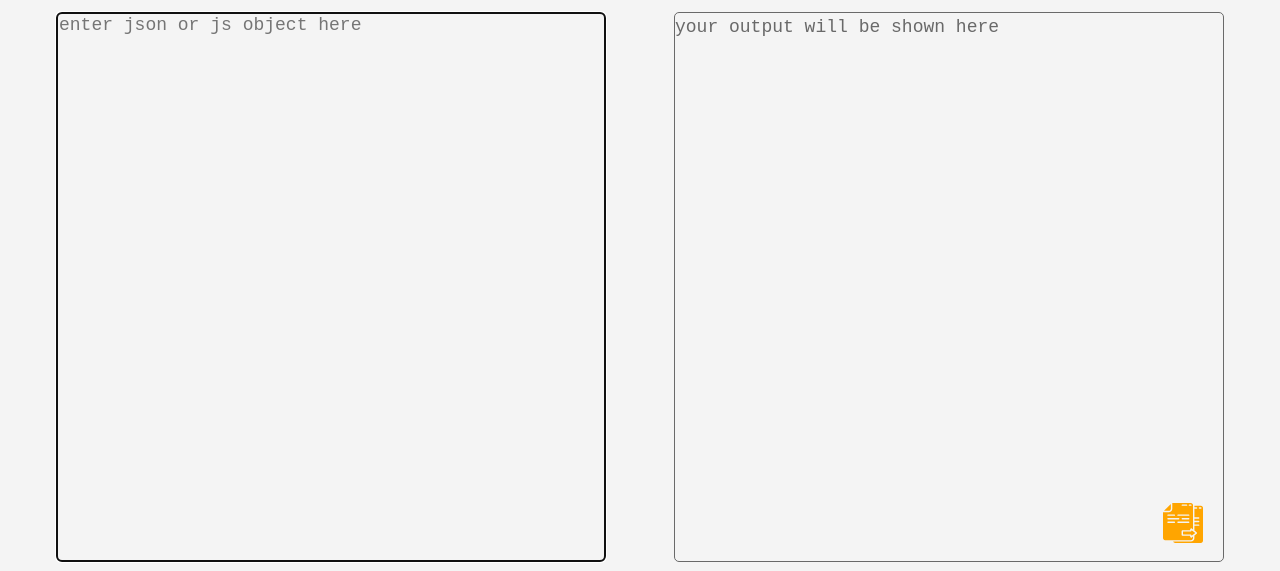
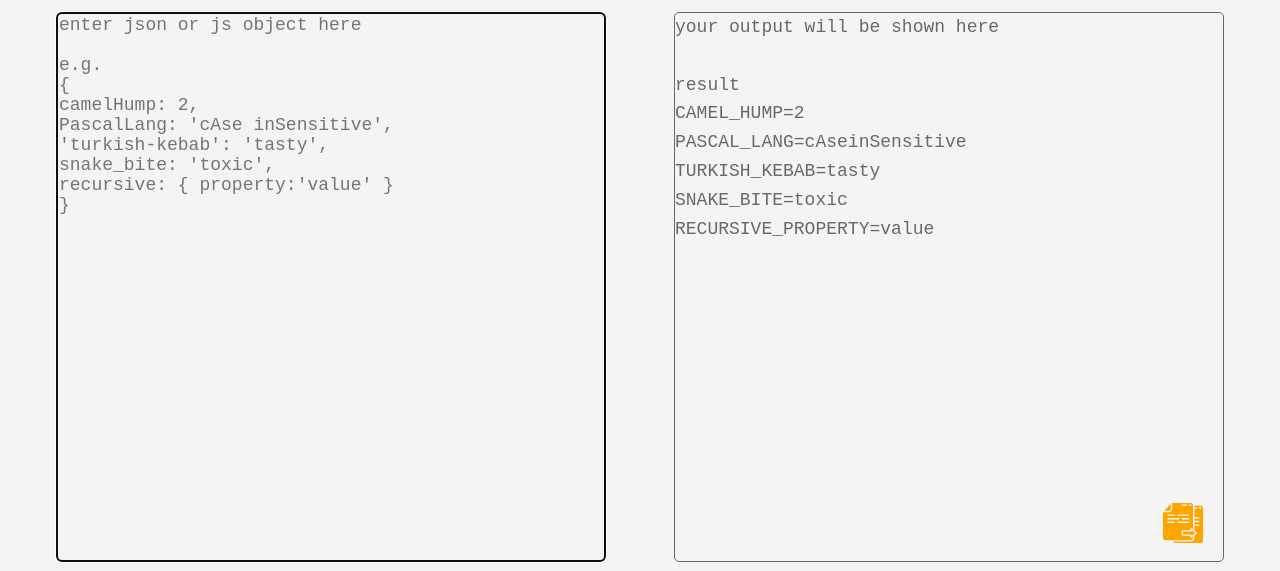
Before and after one commit to EmirhanKarahan/json2env, a website: page public/index.html in a window 1280 px wide. Shown: the part 105-676 px from the top of the page. Drawn offline with Linux system fonts and the light colour scheme.

Commit message:
Add examples, remove spellcheck

```diff
--- a/public/index.html
+++ b/public/index.html
@@ -6,6 +6,7 @@
     <meta http-equiv="X-UA-Compatible" content="IE=edge">
     <meta name="viewport" content="width=device-width, initial-scale=1.0">
     <title>json2env - generate .env variables from json/js obj</title>
+    <link rel="shortcut icon" href="favicon.png" type="image/x-icon">
     <link rel="stylesheet" href="style.css">
     <script defer src="../src.js"></script>
 </head>
@@ -25,11 +26,27 @@
     <main class="main">
         <div class="content-container">
             <section class="input-container">
-                <textarea class="input-container__textarea" id="textarea" placeholder="enter json or js object here"
-                    wrap="off" autofocus></textarea>
+                <textarea class="input-container__textarea" id="textarea" spellcheck="false" placeholder="enter json or js object here
+
+e.g.
+{
+camelHump: 2,
+PascalLang: 'cAse inSensitive',
+'turkish-kebab': 'tasty',
+snake_bite: 'toxic',
+recursive: { property:'value' }
+}" wrap="off" autofocus></textarea>
             </section>
             <section class="output-container">
-                <div class="output" id="output">your output will be shown here</div>
+                <div class="output" id="output" spellcheck="false" contenteditable="true">your output will be shown here
+
+result
+CAMEL_HUMP=2
+PASCAL_LANG=cAseinSensitive
+TURKISH_KEBAB=tasty
+SNAKE_BITE=toxic
+RECURSIVE_PROPERTY=value
+                </div>
                 <div class="output__copied-message" id="copied-message">copied!</div>
                 <button class="output__copy-icon" onclick="copyTextContent('output')"><img src="copy.svg"
                         alt=""></button>
--- a/public/src.js
+++ b/public/src.js
@@ -37,11 +37,18 @@ function copyTextContent(id) {
 
 const inputArea = document.getElementById("textarea");
 const outputArea = document.getElementById("output");
-outputArea.setAttribute("contenteditable", true);
 
 inputArea.addEventListener("input", () => {
   let userInput = inputArea.value;
-  outputArea.textContent = "your output will be shown here";
+  outputArea.textContent = `your output will be shown here
+
+result
+CAMEL_HUMP=2
+PASCAL_LANG=cAseinSensitive
+TURKISH_KEBAB=tasty
+SNAKE_BITE=toxic
+RECURSIVE_PROPERTY=value`;
+
   outputArea.style.color = "var(--text-color)";
   outputArea.style.borderWidth = "1px";
 
--- a/server.js
+++ b/server.js
@@ -1,8 +1,8 @@
 const express = require("express");
 const path = require("path");
 
-const port = process.env.PORT || 3000
-const publicPath = path.join(__dirname, 'public')
+const port = process.env.PORT || 3000;
+const publicPath = path.join(__dirname, "public");
 
 express()
   .use(express.static(publicPath))
@@ -11,4 +11,4 @@ express()
   })
   .listen(port, () => {
     console.log("Server is up, " + port);
-  })
+  });
```
Also changed, not shown: public/favicon.png (added), 1 other file.
